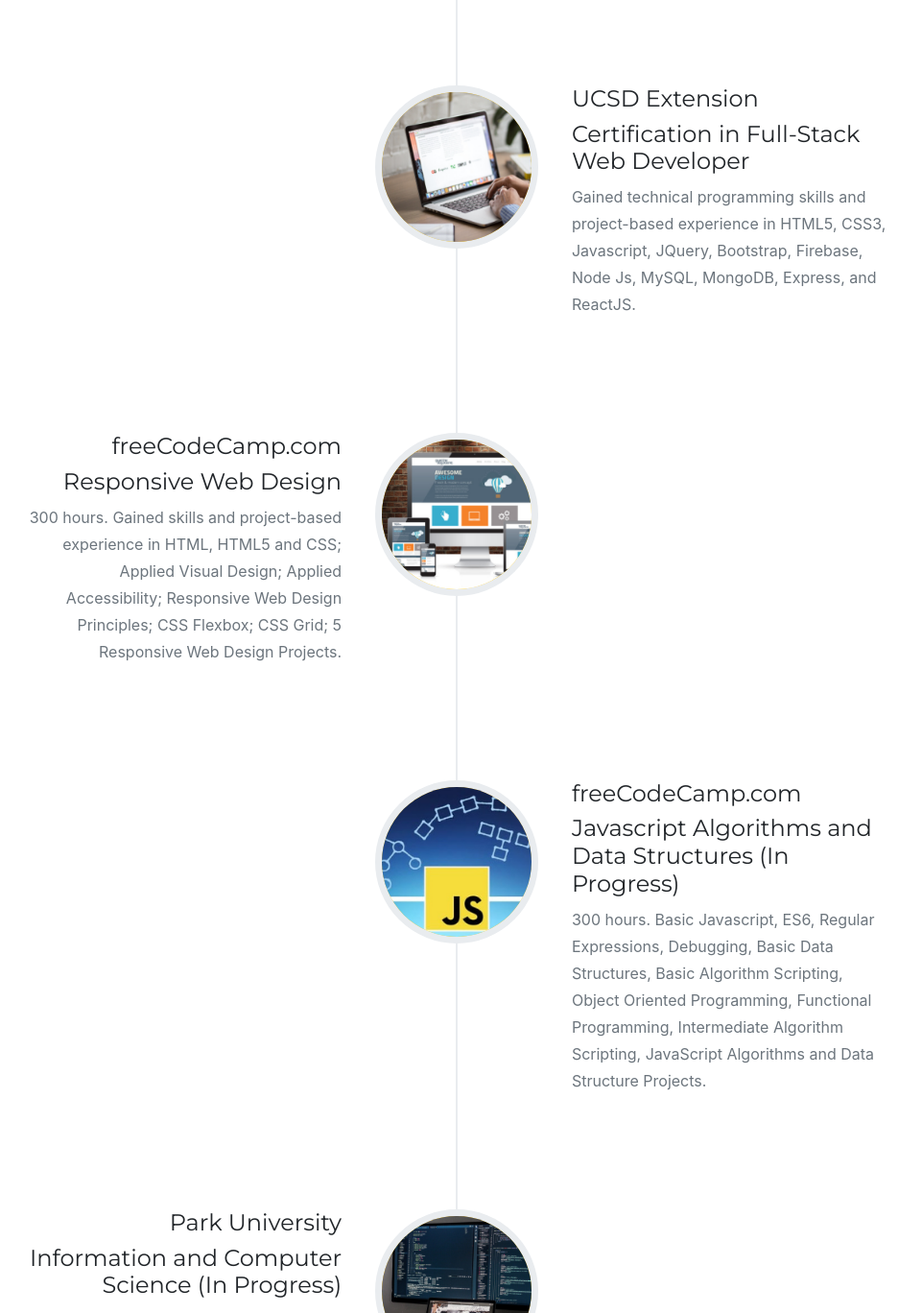
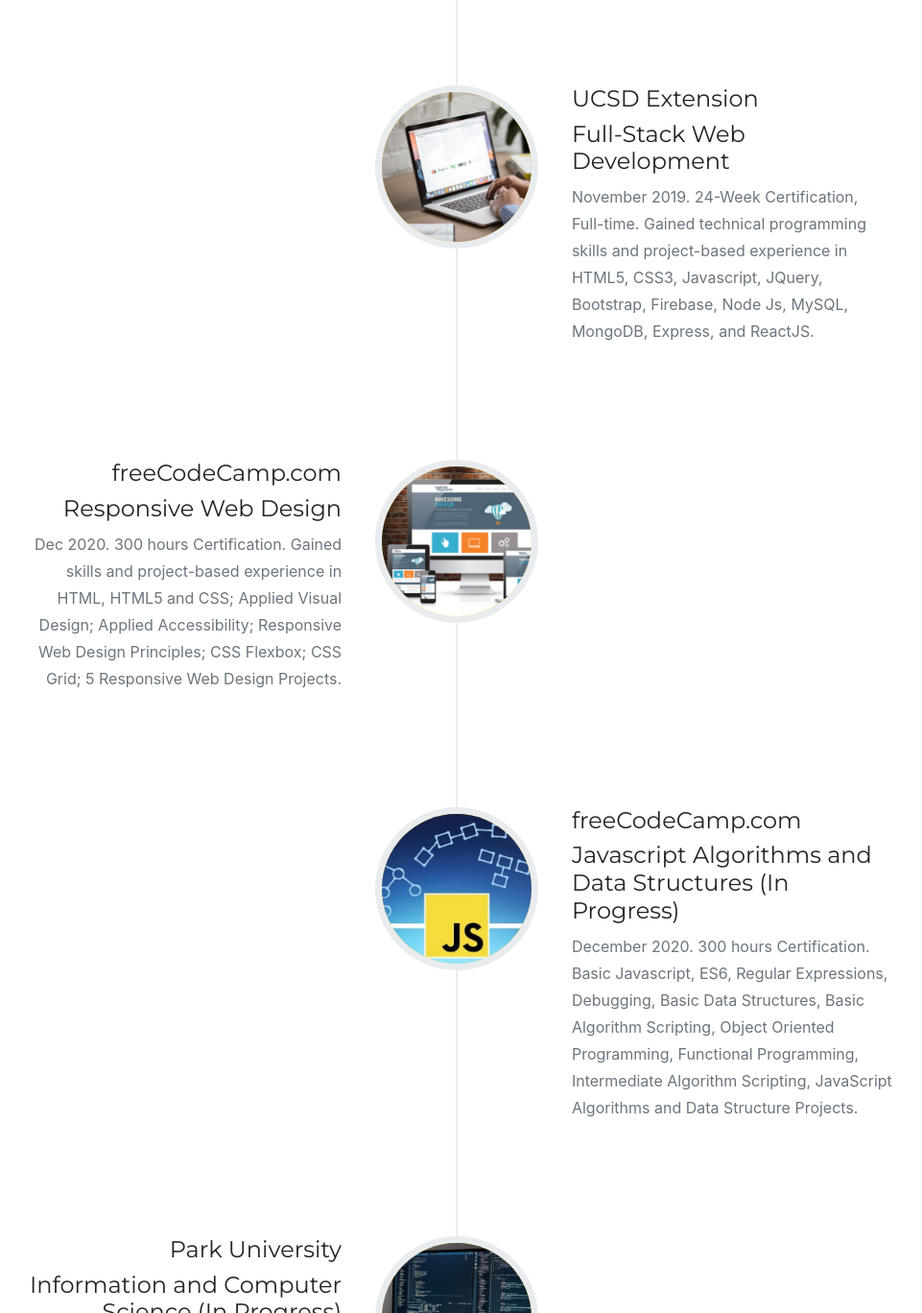
Before and after one commit to wendygarcia84/wendy-garcia, a website with bundled scripts: page index.html in a window 1280 px wide. Shown: the part 4540-5908 px from the top of the page at 96% size, without its empty margins (164-1125 px from the left). Built offline with nearby package versions, Linux system fonts and the light colour scheme; a web font is replaced by a local one.

Commit message:
updated education

```diff
--- a/index.html
+++ b/index.html
@@ -344,10 +344,10 @@
               <div class="timeline-panel">
                 <div class="timeline-heading">
                   <h4>UCSD Extension</h4>
-                  <h4 class="subheading">Certification in Full-Stack Web Developer</h4>
+                  <h4 class="subheading">Full-Stack Web Development</h4>
                 </div>
                 <div class="timeline-body">
-                  <p class="text-muted">Gained technical programming skills and project-based experience in HTML5, CSS3, Javascript, JQuery, Bootstrap, Firebase, Node Js, MySQL, MongoDB, Express, and ReactJS.</p>
+                  <p class="text-muted">November 2019. 24-Week Certification, Full-time. Gained technical programming skills and project-based experience in HTML5, CSS3, Javascript, JQuery, Bootstrap, Firebase, Node Js, MySQL, MongoDB, Express, and ReactJS.</p>
                 </div>
               </div>
             </li>
@@ -361,7 +361,7 @@
                   <h4 class="subheading">Responsive Web Design</h4>
                 </div>
                 <div class="timeline-body">
-                  <p class="text-muted">300 hours. Gained skills and project-based experience in HTML, HTML5 and CSS; Applied Visual Design; Applied Accessibility; Responsive Web Design Principles; CSS Flexbox; CSS Grid; 5 Responsive Web Design Projects.</p>
+                  <p class="text-muted">Dec 2020. 300 hours Certification. Gained skills and project-based experience in HTML, HTML5 and CSS; Applied Visual Design; Applied Accessibility; Responsive Web Design Principles; CSS Flexbox; CSS Grid; 5 Responsive Web Design Projects.</p>
                 </div>
               </div>
             </li>
@@ -375,7 +375,7 @@
                   <h4 class="subheading">Javascript Algorithms and Data Structures (In Progress)</h4>
                 </div>
                 <div class="timeline-body">
-                  <p class="text-muted">300 hours. Basic Javascript, ES6, Regular Expressions, Debugging, Basic Data Structures, Basic Algorithm Scripting, Object Oriented Programming, Functional Programming, Intermediate Algorithm Scripting, JavaScript Algorithms and Data Structure Projects.</p>
+                  <p class="text-muted">December 2020. 300 hours Certification. Basic Javascript, ES6, Regular Expressions, Debugging, Basic Data Structures, Basic Algorithm Scripting, Object Oriented Programming, Functional Programming, Intermediate Algorithm Scripting, JavaScript Algorithms and Data Structure Projects.</p>
                 </div>
               </div>
             </li>
```
